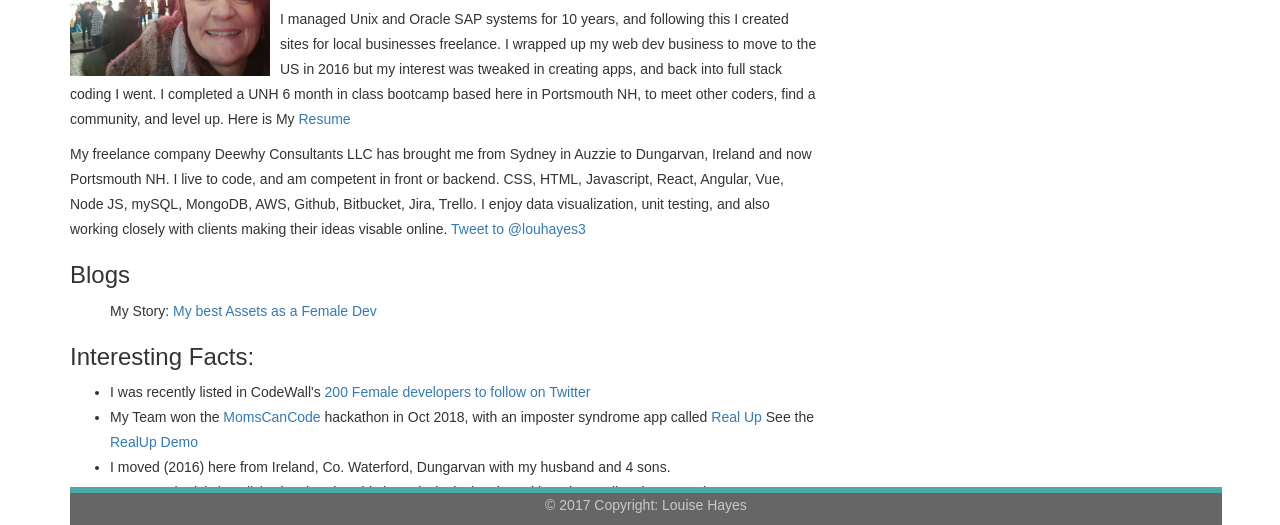
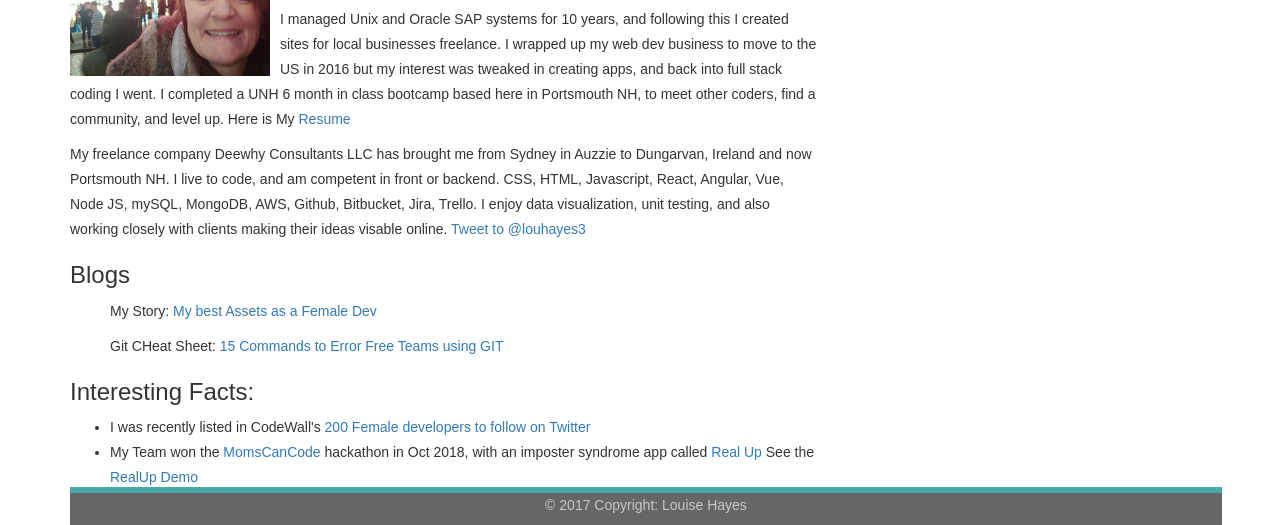
Before and after one commit to louise-hayes/louise-hayes.github.io, a plain HTML site: page index.html in a window 1280 px wide. Shown: the part 273-798 px from the top of the page. Drawn offline with nearby package versions, Linux system fonts and the light colour scheme.

Commit message:
adding git blog

```diff
--- a/index.html
+++ b/index.html
@@ -112,6 +112,10 @@
           My Story: <a href="https://medium.com/@louise_47613/my-best-assets-as-a-female-coder-7e7307eb4a9"> My best
             Assets as a Female Dev</a>
         </ul>
+        <ul>
+          Git CHeat Sheet: <A href="https://dev.to/louhayes3/git-cheat-sheet-koa">15 Commands to Error Free Teams using
+            GIT </A>
+        </ul>
         <h3>Interesting Facts:</h3>
         <ul>
           <li>I was recently listed in CodeWall's <a href="https://www.codewall.co.uk/female-developers-to-follow-on-twitter/">
```
